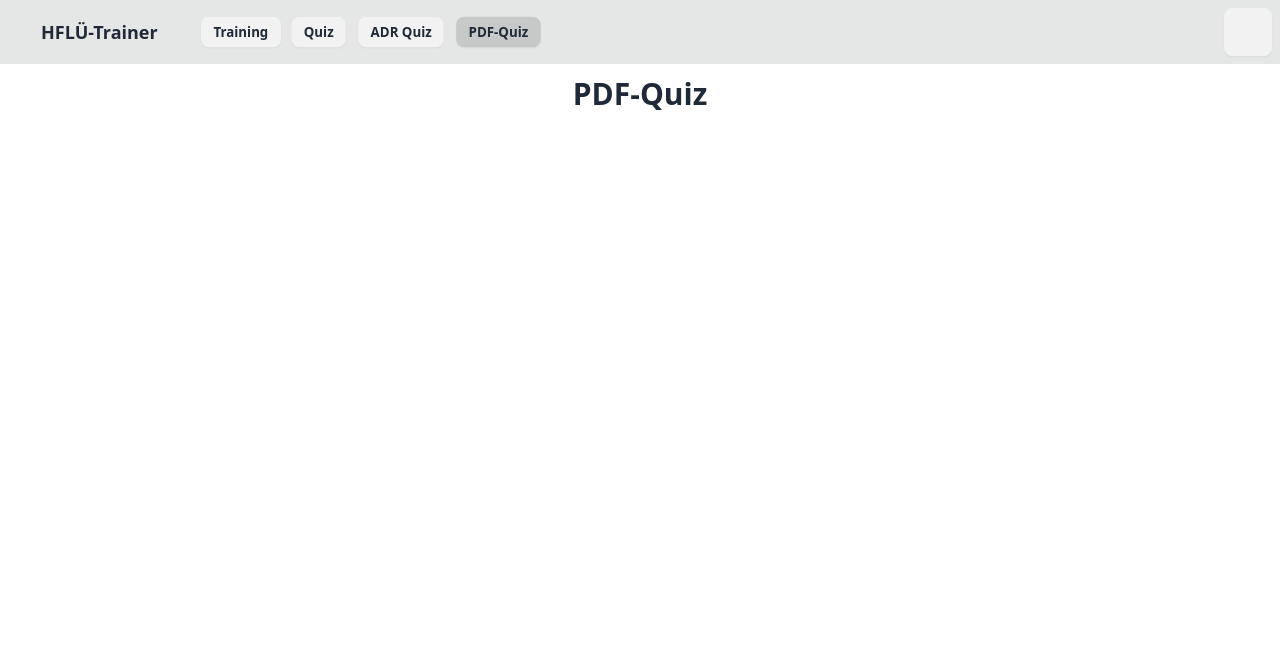
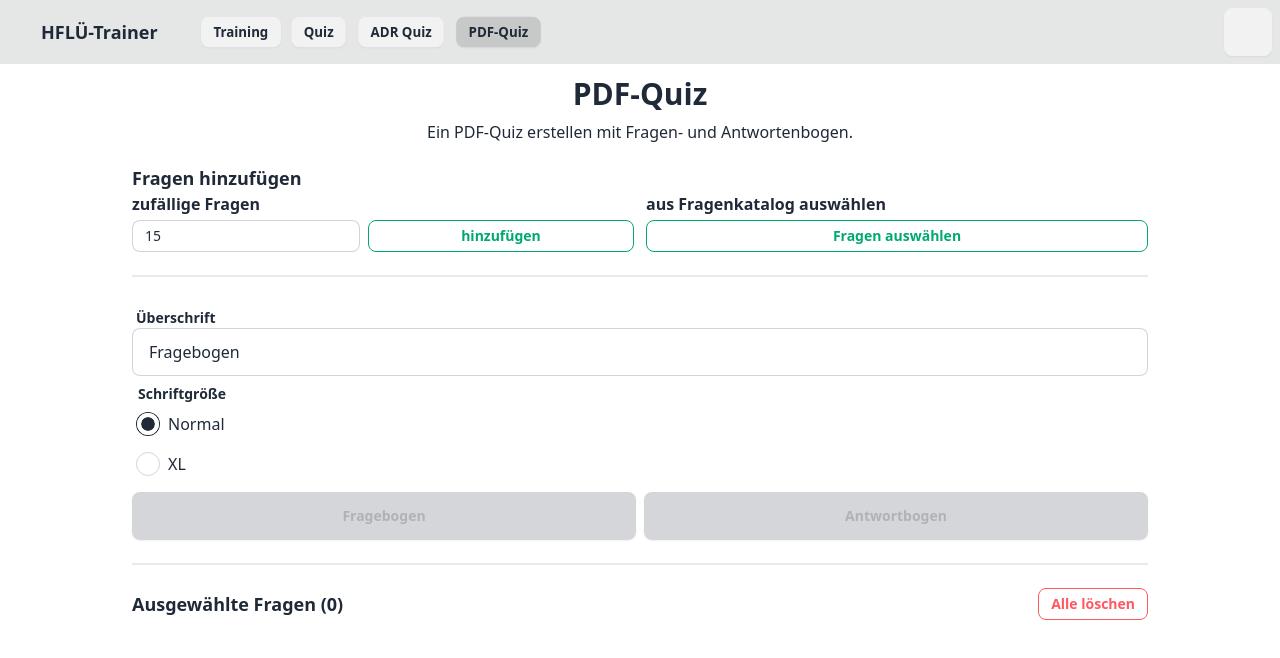
Before and after one commit to theTCA/fwhe-quiz, a SvelteKit app: page /pdfquiz in a window 1280 px wide. Shown: the top 658 px of the page. Built offline with nearby package versions, Linux system fonts and the light colour scheme; some icons are missing.

Commit message:
Added: inital pdf quiz

```diff
--- /dev/null
+++ b/src/lib/components/QuestionAdder.svelte
@@ -0,0 +1,52 @@
+<script>
+    import {catalogues} from "$lib/data.json";
+    import Icon from "@iconify/svelte";
+    import {createEventDispatcher} from "svelte";
+
+    const dispatch = createEventDispatcher();
+
+    /**
+     * @param {number} id
+     */
+    function addQuestion(id) {
+        dispatch("add", {
+            id: id
+        });
+    }
+
+    /**
+     * @param {number[]} ids
+     */
+    function addQuestions(ids) {
+        for(let id of ids)
+            addQuestion(id);
+    }
+</script>
+
+<ul class="menu">
+    {#each catalogues as catalog}
+    <li>
+        <details>
+            <summary>
+                <button type="button" class="btn btn-xs btn-primary btn-square btn-outline" on:click={() => addQuestions(catalog.questions.map(q => q.id))}>
+                    <Icon icon="mdi:add-bold"/>
+                </button>
+                <div>
+                    {catalog.name}
+                </div>
+                <span class="badge badge-outline">{catalog.questions.length}</span>
+            </summary>
+            <ul>
+                {#each catalog.questions as question, idx}
+                <li class="flex-row items-center gap-1">
+                    <button type="button" class="btn btn-success btn-xs btn-square" on:click={() => addQuestion(question.id)}>
+                        <Icon icon="mdi:add-bold"/>
+                    </button>
+                    <div class="flex-1"> {question.question} </div>
+                </li>
+                {/each}
+            </ul>
+        </details>
+    </li>
+    {/each}
+</ul>
--- a/src/routes/pdfquiz/+page.svelte
+++ b/src/routes/pdfquiz/+page.svelte
@@ -1,5 +1,70 @@
 <script>
+    import QuestionAdder from "$lib/components/QuestionAdder.svelte";
+    import Icon from "@iconify/svelte";
+    import {catalogues} from "$lib/data.json";
+    import { shuffle } from "$lib/helper";
+    import { QuizBuilder } from "$lib/pdf";
 
+    const flattendQuestions = catalogues.map(c => c.questions.map(q => ({...q, catalog: c.name}))).flat();
+
+    /**
+     * @type {HTMLDialogElement}
+     */
+    let modal;
+
+    /** @type {import("$lib/types").Question[]}*/
+    let questions = [];
+
+    let randomQuestions = 15;
+    let quizName = "Fragebogen";
+    /** @type {'normal' | 'xl'}*/
+    let quizFontSize = "normal";
+
+    function addRandomQuestions() {
+        let possibleQuestions = Array.from({length: flattendQuestions.length}, (_, i) => i+1);
+        possibleQuestions = possibleQuestions.filter(id => !questions.some(q => q.id === id));
+        possibleQuestions = shuffle(possibleQuestions);
+        let ids = possibleQuestions.slice(0, randomQuestions);
+        // @ts-ignore
+        questions = [...questions, ...ids.map(id => flattendQuestions[id-1])];
+    }
+
+    /**
+     * @param {CustomEvent} e
+     */
+    function addQuestion(e) {
+        let id = e.detail.id;
+        if(!questions.some(q => q.id === id)) {
+            // @ts-ignore
+            questions = [...questions, flattendQuestions[id-1]];
+        }
+    }
+
+    function clearQuestions() {
+        questions = [];
+    }
+
+    /**
+     * @param {number} id
+     */
+    function removeQuestion(id) {
+        questions = questions.filter(q => q.id !== id);
+    }
+
+    /**
+     * @param {boolean} solution
+     */
+    function buildQuiz(solution) {
+        if(questions.length === 0)
+            return;
+        let bloburl = null;
+        if(solution) {
+            bloburl = new QuizBuilder(quizName, questions, {style: quizFontSize, showSolution: true}).get().output("bloburl");
+        } else {
+            bloburl = new QuizBuilder(quizName, questions, {style: quizFontSize}).get().output("bloburl");
+        }
+        window.open(bloburl, "_blank");
+    }
 </script>
 
 <svelte:head>
@@ -8,7 +73,87 @@
 
 <div>
     <h1 class="text-3xl text-center font-semibold mb-2">PDF-Quiz</h1>
+    <p class="text-center mb-5">
+        Ein PDF-Quiz erstellen mit Fragen- und Antwortenbogen.
+    </p>
+    <h2 class="text-lg font-bold">Fragen hinzufügen </h2>
+    <div class="grid grid-cols-1 lg:grid-cols-2 gap-3">
+        <div>
+            <h3 class="font-semibold mb-1">zufällige Fragen</h3>
+            <div class="flex flex-col lg:flex-row lg:items-end gap-2">
+                <input class="input input-sm input-bordered" type="number" min={1} bind:value={randomQuestions}>
+                <button class="flex-1 btn btn-sm btn-outline btn-success" on:click={addRandomQuestions}> hinzufügen </button>
+            </div>
+        </div>
+        <div>
+            <h3 class="font-semibold mb-1">aus Fragenkatalog auswählen</h3>
+            <button class="btn btn-sm btn-block btn-outline btn-success" on:click={() => modal.showModal()}>Fragen auswählen</button>
+            <dialog id="quizQuestionSelection" class="modal" bind:this={modal}>
+                <form class="modal-box max-w-[90%] text-wrap" method="dialog">
+                    <div class="mb-2 flex justify-end">
+                        <button class="btn btn-square btn-outline">
+                            <Icon icon="mdi:close"/>
+                        </button>
+                    </div>
+                    <QuestionAdder on:add={addQuestion}/>
+                </form>
+                <form class="modal-backdrop" method="dialog">
+                    <button></button>
+                </form>
+            </dialog>
+        </div>
+    </div>
+    <div class="divider"></div>
+    <div class="flex flex-col gap-2">
+        <label class="form-control">
+            <span class="label pb-0 label-text font-bold">Überschrift</span>
+            <input class="input input-bordered" type="text" bind:value={quizName}>
+        </label>
+        <div>
+            <h3 class="pl-1.5 font-bold text-sm">Schriftgröße</h3>
+            <div class="form-control">
+                <label class="label justify-start gap-2 cursor-pointer">
+                    <input class="radio" type="radio" value="normal" bind:group={quizFontSize}>
+                    <span class="label-text text-base">Normal</span>
+                </label>
+            </div>
+            <div class="form-control">
+                <label class="label justify-start gap-2 cursor-pointer">
+                    <input class="radio" type="radio" value="xl" bind:group={quizFontSize}>
+                    <span class="label-text text-base">XL</span>
+                </label>
+            </div>
+        </div>
+        <div class="grid grid-cols-2 gap-2">
+            <button class="btn btn-primary" on:click={() => buildQuiz(false)} disabled={questions.length <= 0}> Fragebogen </button>
+            <button class="btn btn-primary" on:click={() => buildQuiz(true)} disabled={questions.length <= 0}> Antwortbogen </button>
+        </div>
+    </div>
+    <div class="divider"></div>
     <div>
-
+        <div class="mb-2 flex items-center">
+            <h2 class="flex-1 text-base lg:text-lg font-semibold">Ausgewählte Fragen ({questions.length})</h2>
+            <button class="btn btn-sm btn-outline btn-error" on:click={clearQuestions}>Alle löschen</button>
+        </div>
+        <div class="flex flex-col gap-2">
+            {#if questions.length > 0}
+            {#each questions as question}
+            <div class="p-2 bg-base-200 rounded-md flex items-center gap-2">
+                <!--
+                    TODO: make questions drag and droppable
+                    <div>
+                        <Icon icon="octicon:grabber-16"/>
+                    </div>
+                -->
+                <div class="text-base flex-1">
+                    {question?.question}
+                </div>
+                <button on:click={() => removeQuestion(question.id)}>
+                    <Icon class="w-6 h-6 text-error" icon="ep:remove-filled"/>
+                </button>
+            </div>
+            {/each}
+            {/if}
+        </div>
     </div>
 </div>
```
